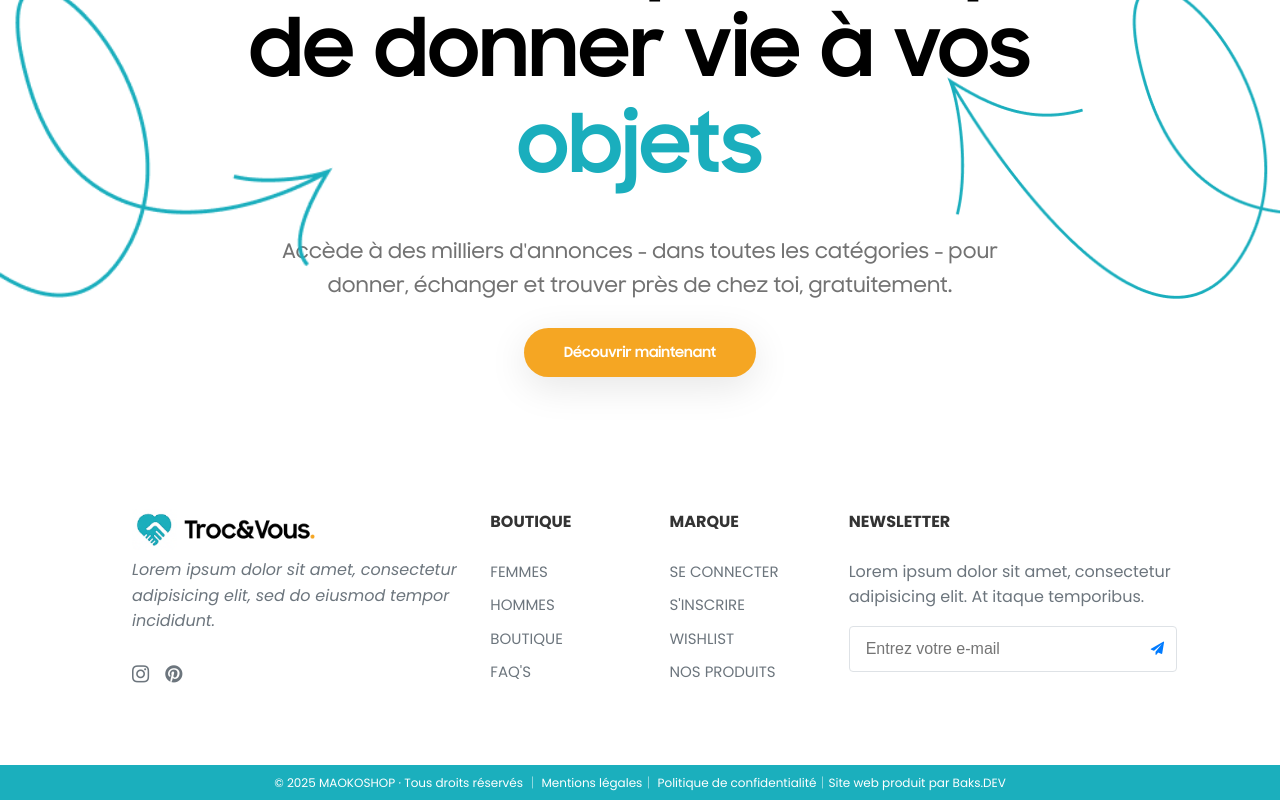
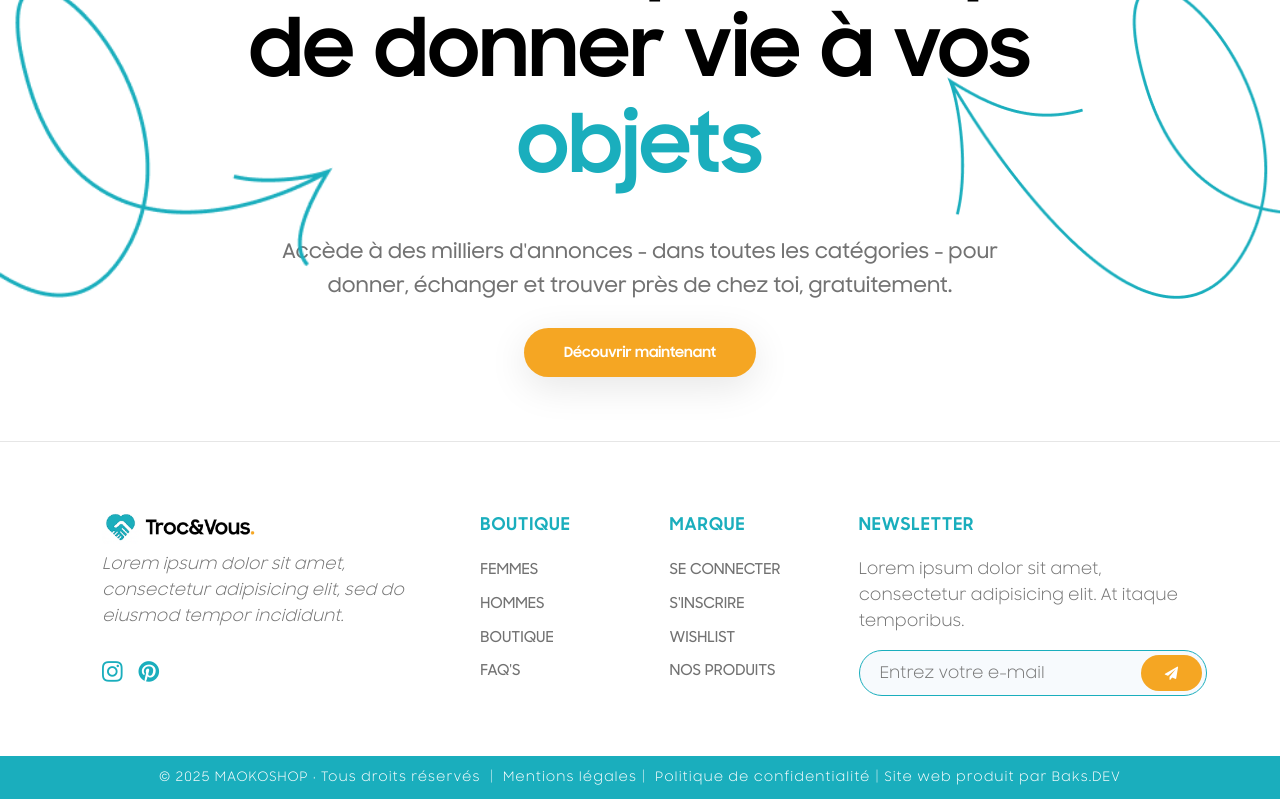
Before and after one commit to Bakops/Troc-Vous, an Angular app: page / in a window 1280 px wide. Shown: the part 238-1038 px from the top of the page. Built offline with nearby package versions, Linux system fonts and the light colour scheme.

Commit message:
Maj footer style

```diff
--- a/src/app/components/layout/footer/footer.component.css
+++ b/src/app/components/layout/footer/footer.component.css
@@ -5,9 +5,9 @@
 }
 
 body {
-  font-family: "Poppins", sans-serif;
+  font-family: "Samsung Sharp Sans", "Poppins", Arial, sans-serif;
   line-height: 1.6;
-  color: #333;
+  color: #222;
 }
 
 ul {
@@ -17,37 +17,39 @@ ul {
 a {
   text-decoration: none;
   color: inherit;
-  transition: color 0.3s ease;
+  transition: color 0.3s;
 }
 
 a:hover {
-  color: #000;
+  color: #1aaebd;
 }
 
 .container {
   width: 100%;
-  max-width: 1140px;
+  max-width: 1200px;
   margin: 0 auto;
-  padding: 0 15px;
+  padding: 0 24px;
 }
 
 footer {
-  background-color: #fff;
+  background: #fff;
+  border-top: 1px solid #e6e6e6;
 }
 
 .footer-main {
-  padding: 3rem 2rem;
+  padding: 3rem 2rem 2rem 2rem;
 }
 
 .footer-content {
   display: flex;
   flex-wrap: wrap;
   margin: 0 -15px;
+  gap: 32px 0;
 }
 
 .footer-column {
   padding: 0 15px;
-  margin-bottom: 1.5rem;
+  margin-bottom: 2rem;
 }
 
 .footer-about {
@@ -63,38 +65,40 @@ footer {
 }
 
 .logo img {
-  width: 12rem;
+  width: 10rem;
 }
 
 .footer-about p {
-  color: #6c757d;
+  color: #727272;
   font-style: italic;
   margin-bottom: 1.5rem;
+  font-family: "Samsung Sharp Sans", Arial, sans-serif;
 }
 
 .social-links {
   display: flex;
   margin-top: 1.5rem;
-}
-
-.social-links li {
-  margin-right: 1rem;
+  gap: 1rem;
 }
 
 .social-links a {
-  color: #6c757d;
-  font-size: 1.25rem;
+  color: #1aaebd;
+  font-size: 1.5rem;
+  transition: color 0.3s;
 }
 
 .social-links a:hover {
-  color: #000;
+  color: #f5a623;
 }
 
 .footer-title {
   text-transform: uppercase;
   font-weight: 700;
-  margin-bottom: 1.5rem;
-  font-size: 1rem;
+  margin-bottom: 1.2rem;
+  font-size: 1.1rem;
+  letter-spacing: 1px;
+  color: #1aaebd;
+  font-family: "Samsung Sharp Sans", Arial, sans-serif;
 }
 
 .footer-links-list li {
@@ -102,70 +106,82 @@ footer {
 }
 
 .footer-links-list a {
-  color: #6c757d;
+  color: #727272;
   text-transform: uppercase;
   font-size: 15px;
+  font-family: "Samsung Sharp Sans", Arial, sans-serif;
+  font-weight: 500;
 }
 
 .footer-links-list a:hover {
-  color: #000;
+  color: #f5a623;
 }
 
 .newsletter-text {
-  color: #6c757d;
+  color: #727272;
   margin-bottom: 1rem;
+  font-family: "Samsung Sharp Sans", Arial, sans-serif;
 }
 
 .newsletter-form {
-  border-radius: 0.25rem;
-  border: 1px solid #dee2e6;
+  border-radius: 25px;
+  border: 1px solid #1aaebd;
   padding: 0.25rem;
   display: flex;
+  background: #f7fafd;
+  overflow: hidden;
 }
 
 .newsletter-input {
   display: block;
   width: 100%;
-  padding: 0.375rem 0.75rem;
+  padding: 0.5rem 1rem;
   font-size: 1rem;
-  line-height: 1.5;
-  background-color: #fff;
+  background: transparent;
   border: none;
   outline: none;
+  font-family: "Samsung Sharp Sans", Arial, sans-serif;
 }
 
 .newsletter-button {
-  color: #007bff;
-  background-color: transparent;
-  border: 0;
+  color: #fff;
+  background: #f5a623;
+  border: none;
   cursor: pointer;
-  padding: 0 0.5rem;
+  padding: 0 1.5rem;
+  font-family: "Samsung Sharp Sans", Arial, sans-serif;
+  font-weight: 700;
+  border-radius: 25px;
+  transition: background 0.3s;
+}
+
+.newsletter-button:hover {
+  background: #1aaebd;
 }
 
 .footer-copyright {
-  background-color: #1bafbd;
+  background: #1aaebd;
   text-align: center;
 }
 
 .copyright-text {
   color: #fff;
-  font-size: 12px;
-  padding: 0.5rem 0;
+  font-size: 13px;
+  padding: 0.7rem 0;
+  font-family: "Samsung Sharp Sans", Arial, sans-serif;
+  letter-spacing: 1px;
 }
 
 @media (min-width: 768px) {
   .footer-about {
     flex: 0 0 50%;
   }
-
   .footer-links {
     flex: 0 0 25%;
   }
-
   .footer-newsletter {
     flex: 0 0 50%;
   }
-
   .footer-content {
     padding: 20px 1px 0px 30px;
   }
@@ -175,13 +191,25 @@ footer {
   .footer-about {
     flex: 0 0 33.333333%;
   }
-
   .footer-links {
     flex: 0 0 16.666667%;
   }
-
   .footer-newsletter {
     flex: 0 0 33.333333%;
     margin-bottom: 0;
   }
 }
+
+@media (max-width: 767px) {
+  .footer-content {
+    flex-direction: column;
+    padding: 0;
+    gap: 0;
+  }
+  .footer-column {
+    margin-bottom: 1.5rem;
+  }
+  .logo img {
+    width: 8rem;
+  }
+}
```
